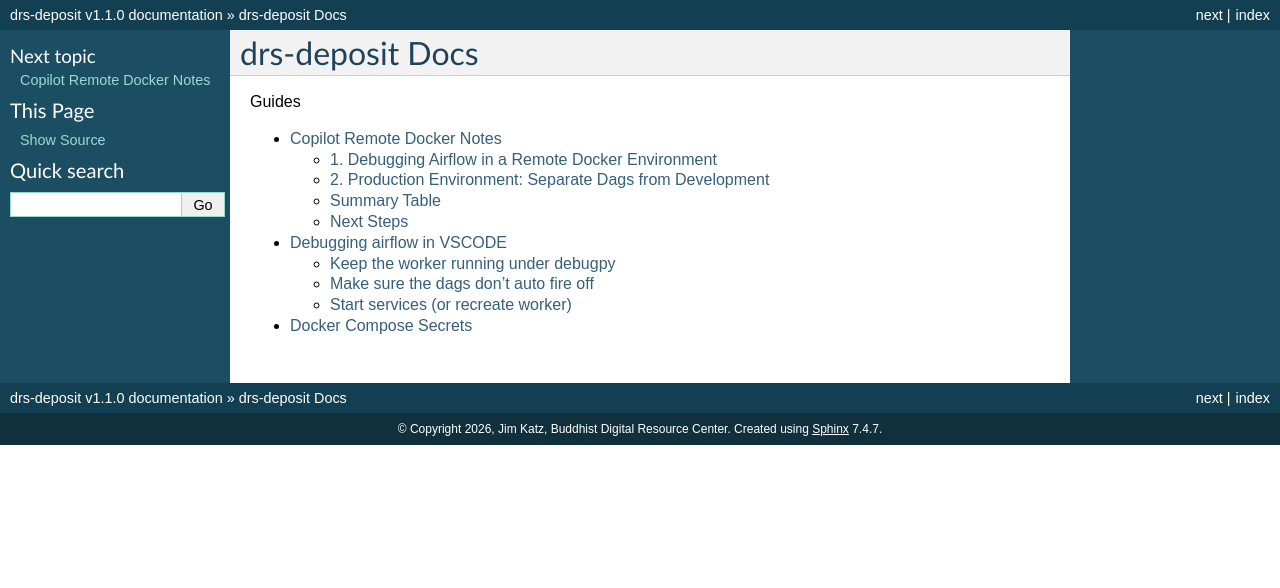
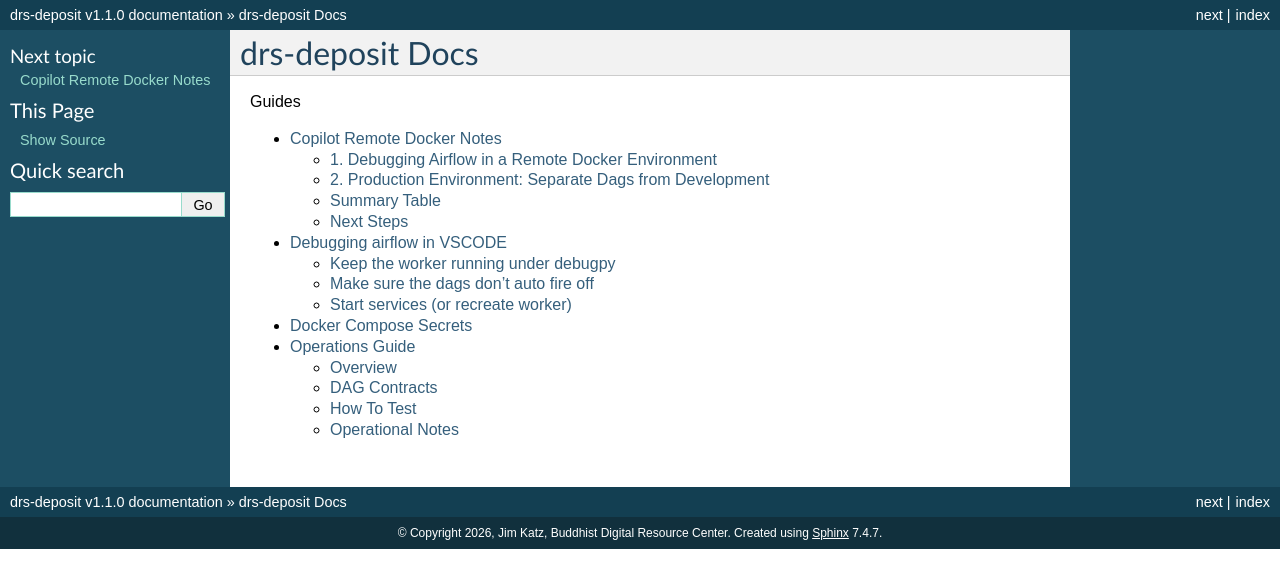
Before and after one commit to buda-base/drs-deposit, a Sphinx documentation site: the page built from docs/index.md, in a window 1280 px wide. Shown: the top 588 px of the page. Built offline with Sphinx 7.4.7, drawn with Linux system fonts in a browser that asks for light colours; some of the changed lines change nothing that is shown.

Commit message:
Update docs for dataset use

````diff
--- a/docs/index.md
+++ b/docs/index.md
@@ -6,4 +6,5 @@
 
 copilot_remote_docker
 secrets
+operation
 ```
--- /dev/null
+++ b/docs/operation.rst
@@ -0,0 +1,76 @@
+Operations Guide
+================
+
+This document describes the Dataset-driven staging flow used by the DRS3 DAGs.
+
+Overview
+--------
+
+The pipeline is split into two DAGs:
+
+- ``drs3_candidate_works_dataset``: producer/watcher DAG
+- ``drs3_stage_works``: consumer/staging DAG
+
+The producer checks for file content changes in:
+
+- ``Path(STAGING_ROOT, "drs3_candidate_works.lst")``
+
+When file content changes, the producer DAG:
+
+1. Parses work IDs from the candidate file.
+2. Calls ``populate_members(SRC_ROOT, work_names)``.
+3. Stores a hash in Airflow Variable ``drs3_stage_works_candidate_hash``.
+4. Emits Dataset event ``drs3://candidate_works/changed``.
+
+The consumer DAG is scheduled on that Dataset and, when triggered,
+fans out to 3 parallel tasks:
+
+- ``stage_next_work_task_1``
+- ``stage_next_work_task_2``
+- ``stage_next_work_task_3``
+
+DAG Contracts
+-------------
+
+Producer DAG
+~~~~~~~~~~~~
+
+- DAG ID: ``drs3_candidate_works_dataset``
+- Schedule: every minute
+- Behavior:
+
+  - If candidate file is missing, unchanged, or empty: short-circuit (no Dataset event)
+  - If candidate file changed and has values: populate project members, then emit Dataset event
+
+Consumer DAG
+~~~~~~~~~~~~
+
+- DAG ID: ``drs3_stage_works``
+- Schedule: ``[Dataset("drs3://candidate_works/changed")]``
+- Behavior:
+
+  - Triggered by Dataset event from producer DAG
+  - Executes up to 3 parallel ``stage_next_work_task`` runs
+
+How To Test
+-----------
+
+1. Ensure Airflow services are healthy (scheduler, dag-processor, worker).
+2. Put work IDs (one per line) into ``drs3_candidate_works.lst``.
+3. Wait for the next producer poll interval (about 1 minute), or manually trigger the producer DAG.
+4. In Airflow UI, confirm:
+
+   - ``drs3_candidate_works_dataset`` run succeeds
+   - Dataset event is emitted
+   - ``drs3_stage_works`` is automatically triggered
+   - Three stage tasks run in parallel
+
+5. Re-run without changing file content: producer should short-circuit and no new consumer run should start.
+
+Operational Notes
+-----------------
+
+- Dataset events are emitted by successful tasks with ``outlets``.
+- Skipped tasks do not emit Dataset events.
+- The hash Variable prevents duplicate work from unchanged files.
+- If scheduling appears stalled, check scheduler health and logs first.
````
